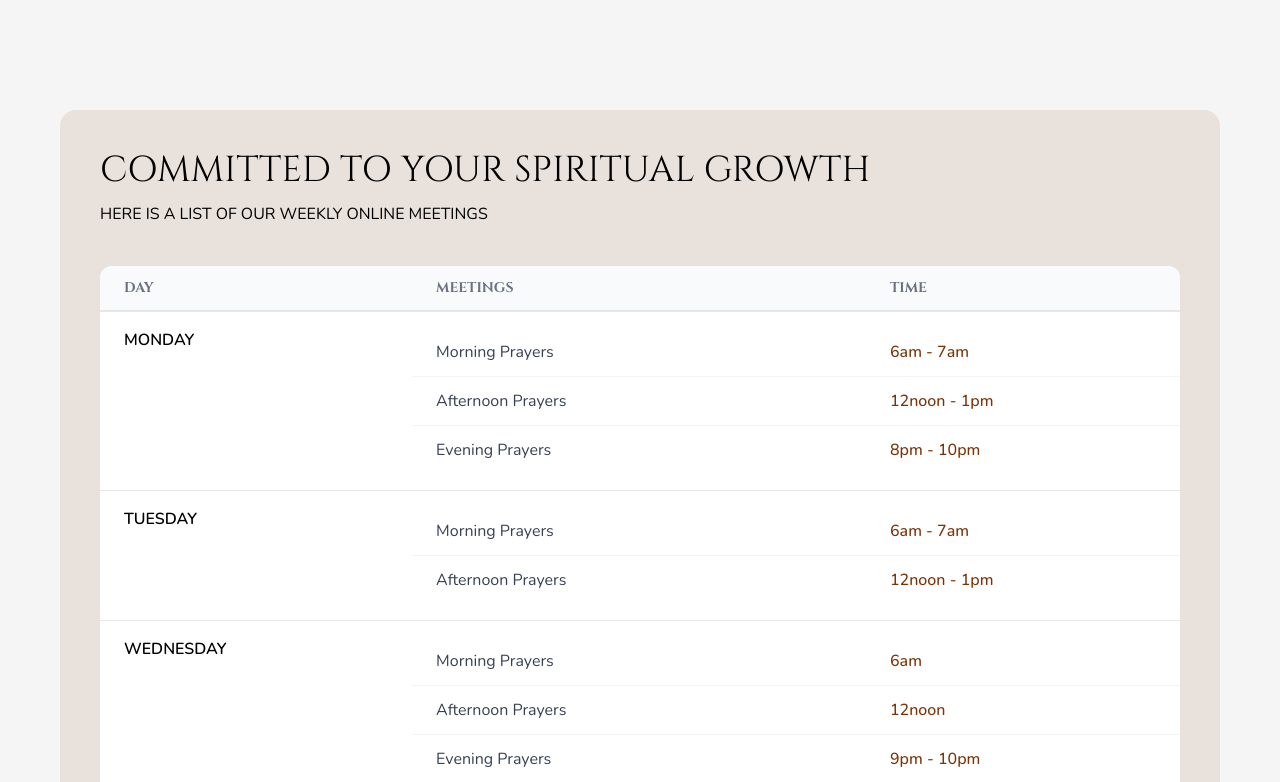
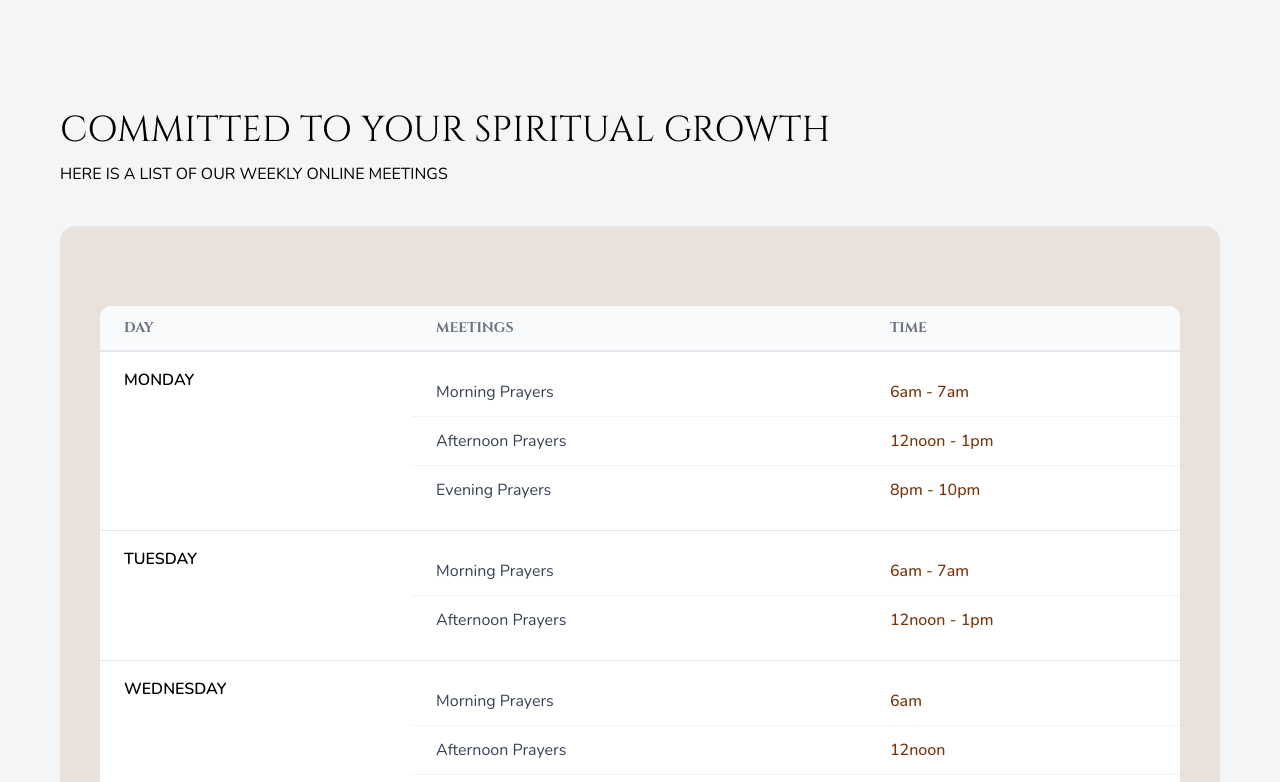
Before and after one commit to BTScoder/TheMove, a React (Vite) app in the folder client/: page / in a window 1280 px wide. Shown: the part 2278-3060 px from the top of the page. Built offline with nearby package versions, Linux system fonts and the light colour scheme; a web font is replaced by a local one.

Commit message:
Small adjustments to the meetings

```diff
--- a/client/src/components/Meetings.jsx
+++ b/client/src/components/Meetings.jsx
@@ -121,14 +121,15 @@ const Meetings = () => {
         animate={{ opacity: 1, y: 0 }}
         transition={{ duration: 0.5 }}
       >
-        <div className="max-h-[90vh] w-full overflow-auto rounded-2xl bg-amber-900/10 p-5 md:p-10">
+        <div className="mb-10">
           <h2 className="font-heading text-2xl uppercase md:text-4xl">
             Committed to your spiritual growth
           </h2>
           <p className="my-3 text-sm font-light uppercase md:text-base">
             Here is a list of our weekly online meetings{" "}
           </p>
-
+        </div>
+        <div className="max-h-[90vh] w-full overflow-auto rounded-2xl bg-amber-900/10 p-5 md:p-10">
           {/* Mobile View - Card Layout */}
           <div className="mt-6 space-y-4 md:hidden">
             {meetings.map((meet) => (
```
